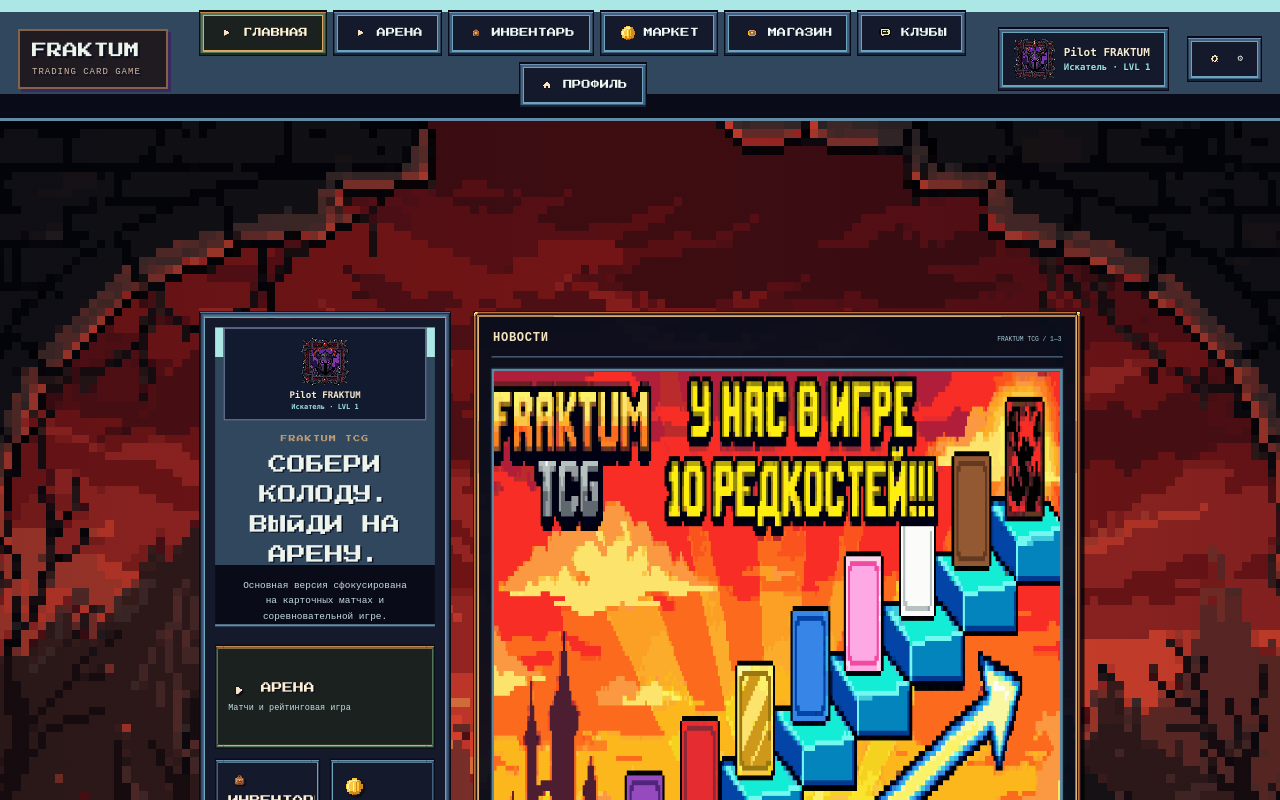
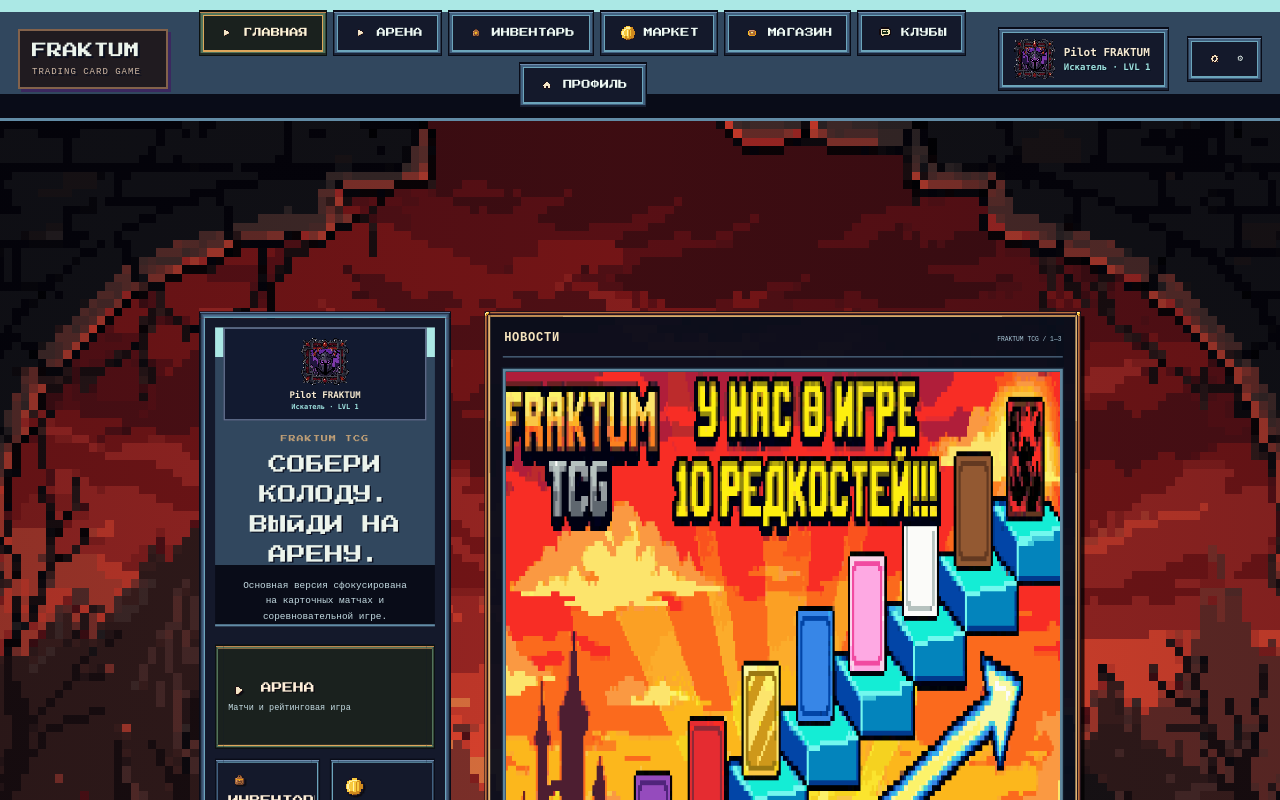
Before and after one commit to sonor71/Fraktum-tcg-alfa, a React (Vite) app: page /#/ in a window 1280 px wide. Built offline with nearby package versions, Linux system fonts and the light colour scheme; no server answers.

Commit message:
style(home): slightly increase space between centered panels

```diff
--- a/src/ui/fraktum-menu-home-v3.css
+++ b/src/ui/fraktum-menu-home-v3.css
@@ -216,7 +216,7 @@
   #root .coreMenuRoot--homeV2 .coreMenuLayout {
     transform: scale(.70);
     transform-origin: center center;
-    gap: 32px !important;
+    gap: 48px !important;
   }
 }
 
```
